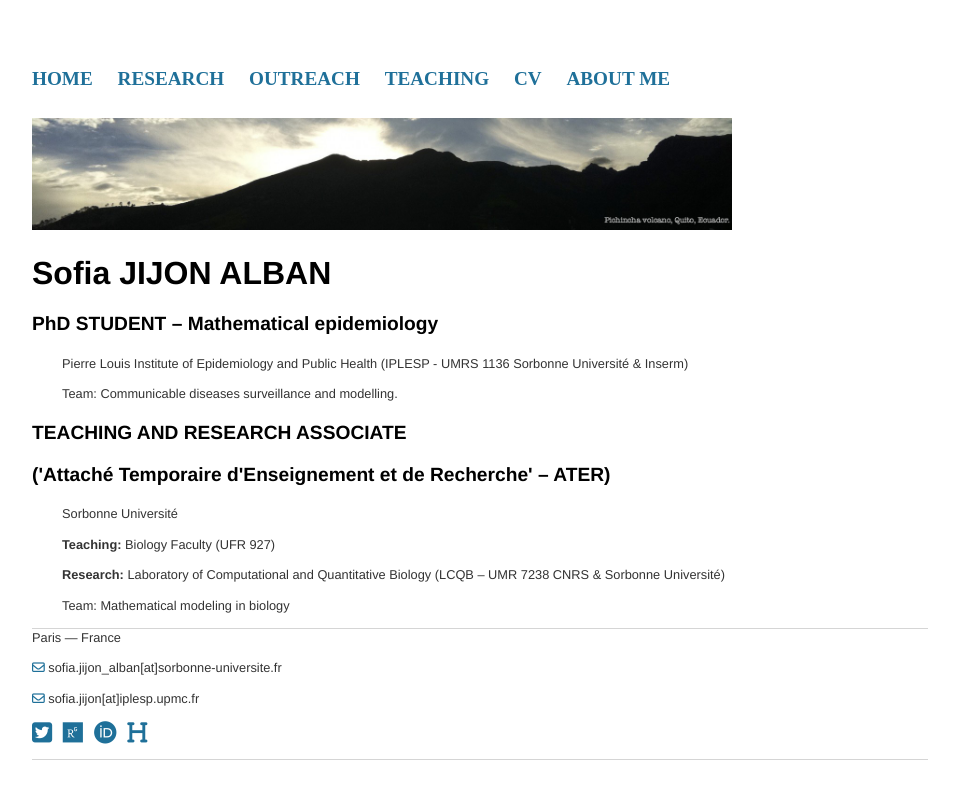
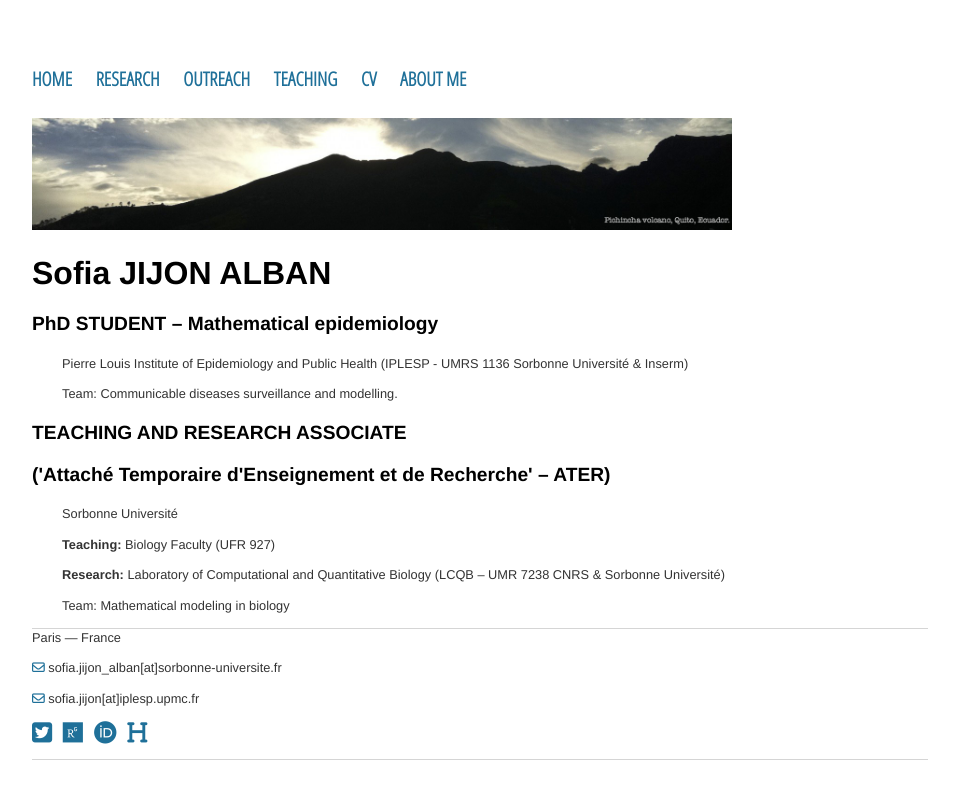
Before and after one commit to sjijon/sjijon.github.io, a Jekyll site: the page built from index.html, in a window 1280 px wide. Shown: the top 799 px of the page, without its empty margins (160-1119 px from the left). Built offline with Jekyll 4.4.1, drawn with Linux system fonts in a browser that asks for light colours; nearby versions of some CDN libraries.

Commit message:
Update main.css

```diff
--- a/css/main.css
+++ b/css/main.css
@@ -4,7 +4,7 @@ body {
 }
 nav ul, footer ul {
     font-size: 1.2em;
-    font-family: 'Aleo';
+    font-family: 'Open Sans Condensed', sans-serif;
     padding: 0px;
     list-style: none;
     font-weight: bold;
```
